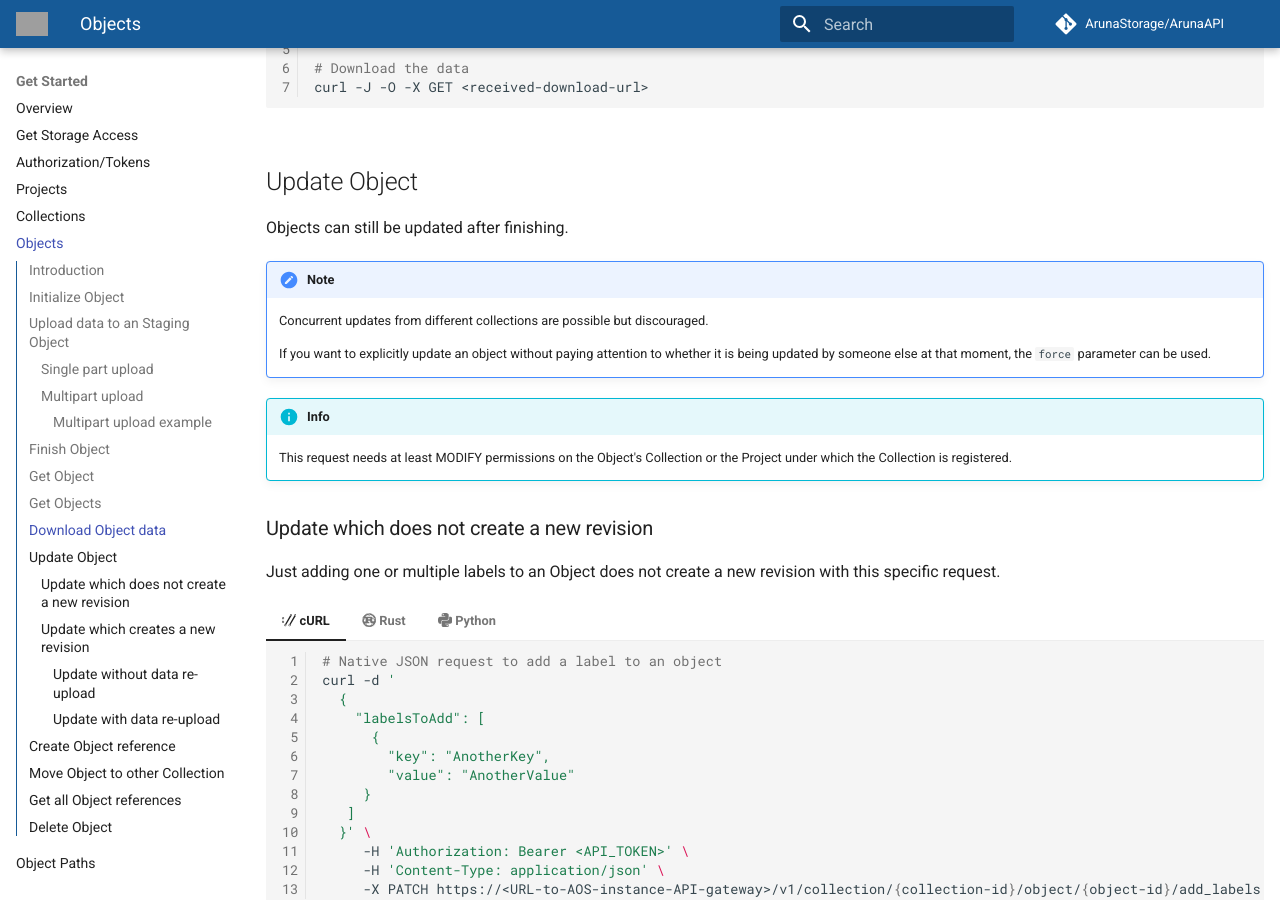
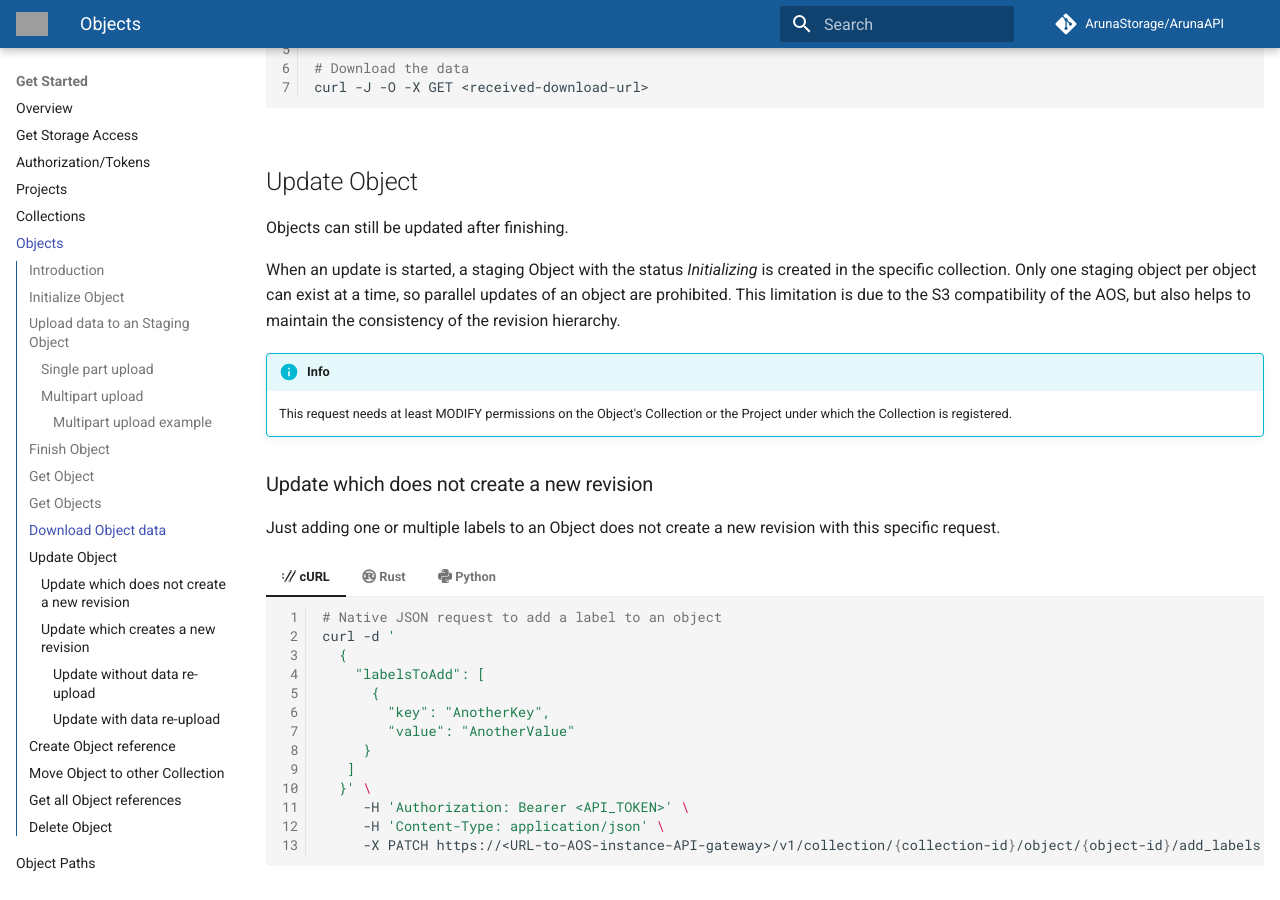
Before and after one commit to ArunaStorage/documentation, an MkDocs documentation site: the page built from docs/get_started/basic_usage/05_How-To-Objects.md, in a window 1280 px wide and 900 px high, scrolled down 5796 px. Built offline with MkDocs 1.6.1 and Material for MkDocs 9.7.7, drawn with Linux system fonts in a browser that asks for light colours; comment, search, counter and statistics services are not loaded; the version menu is left out; grey boxes are pictures that could not be loaded.

Commit message:
docs: Replace object update concurrency hint

```diff
--- a/docs/get_started/basic_usage/05_How-To-Objects.md
+++ b/docs/get_started/basic_usage/05_How-To-Objects.md
@@ -1035,12 +1035,9 @@ This can be done with an individual request or directly while getting informatio
 
 Objects can still be updated after finishing.
 
-!!! Note
-
-    Concurrent updates from different collections are possible but discouraged.
-
-    If you want to explicitly update an object without paying attention to whether
-    it is being updated by someone else at that moment, the `force` parameter can be used.
+When an update is started, a staging Object with the status _Initializing_  is created in the specific collection. Only
+one staging object per object can exist at a time, so parallel updates of an object are prohibited. This limitation
+is due to the S3 compatibility of the AOS, but also helps to maintain the consistency of the revision hierarchy.
 
 !!! Info
 
```
